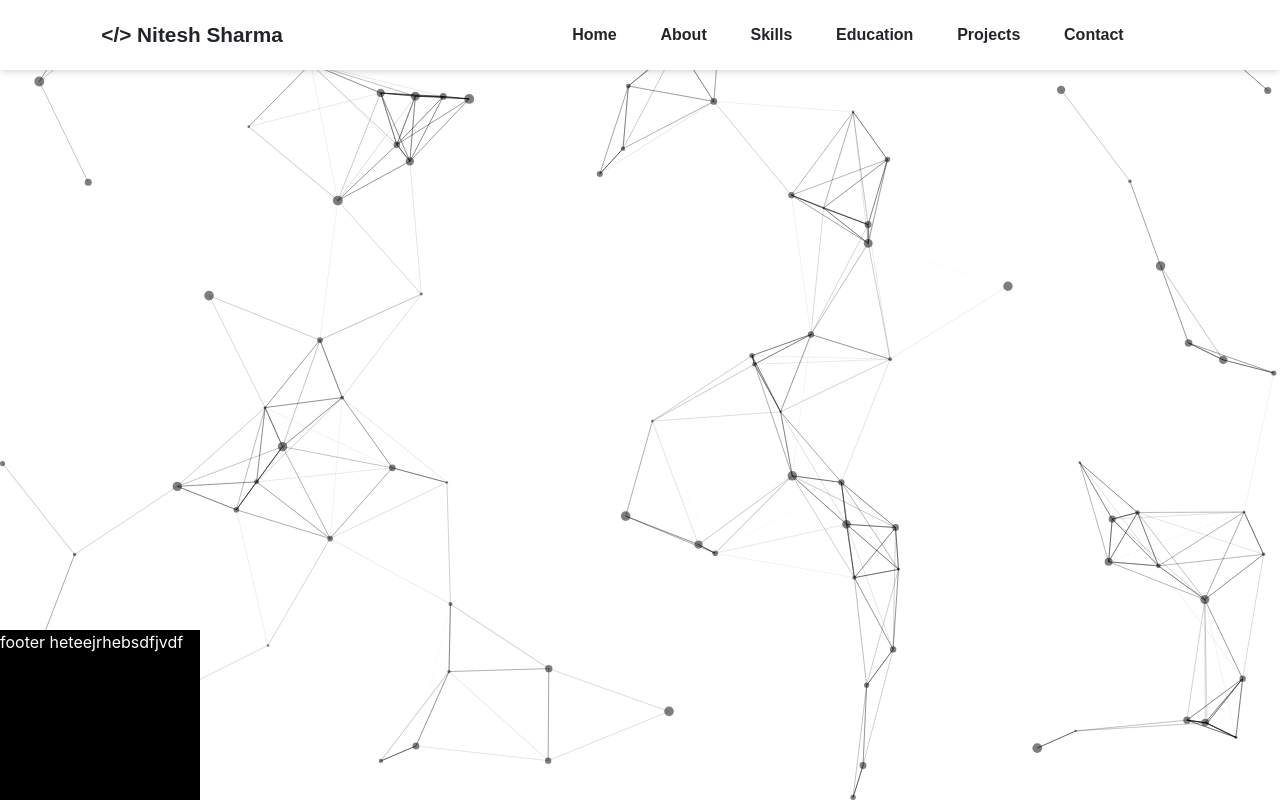
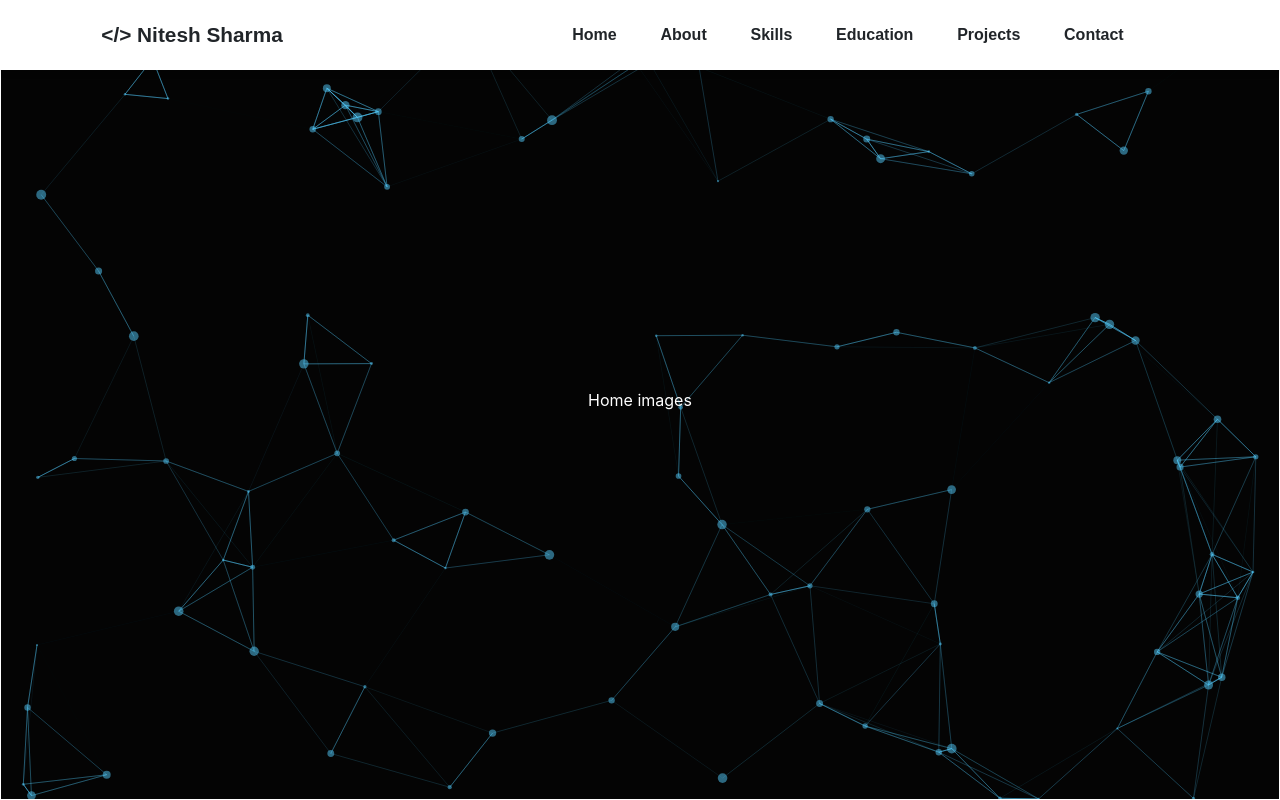
Before and after one commit to nitesh32/nit_folio, a React (Create React App) app: page / in a window 1280 px wide. Shown: the top 800 px of the page. Built offline with nearby package versions, Linux system fonts and the light colour scheme.

Commit message:
basic layout ready

```diff
--- a/src/App.css
+++ b/src/App.css
@@ -1,10 +1,9 @@
-body{
-  height: 300px !important;
+body {
+  height: 3000px !important;
   width: 100vw !important;
   background-color: black;
-
 }
-#Navbar{
+#Navbar {
   width: 100%;
   height: 70px;
   z-index: 2;
@@ -15,9 +14,10 @@ body{
   justify-content: center;
   position: fixed;
   font-family: Arial, Helvetica, sans-serif;
-  box-shadow: rgba(0, 0, 0, 0.1) 0px 4px 6px -1px, rgba(0, 0, 0, 0.06) 0px 2px 4px -1px;
+  box-shadow: rgba(0, 0, 0, 0.1) 0px 4px 6px -1px,
+    rgba(0, 0, 0, 0.06) 0px 2px 4px -1px;
 }
-#naming{
+#naming {
   height: 70px;
   width: 30%;
   /* border: 1px solid black; */
@@ -25,14 +25,13 @@ body{
   align-items: center;
   justify-content: center;
   font-size: 1.3rem;
-
 }
-#naming>strong:hover{
+#naming > strong:hover {
   color: blue;
   transition: 0.5s ease-in-out;
   cursor: pointer;
 }
-#navigation{
+#navigation {
   height: 70px;
   width: 70%;
   /* border: 1px solid black; */
@@ -41,7 +40,7 @@ body{
   justify-content: center;
   font-weight: bolder;
 }
-#navigation>ul{
+#navigation > ul {
   list-style: none;
   margin: 0px;
   width: 70%;
@@ -50,13 +49,28 @@ body{
   align-items: center;
   justify-content: space-around;
 }
-#footer{
+
+/* Home component */
+#Layout {
+  height: 600vh;
+  width: 100vw;
   position: absolute;
-  height: 200px;
-  width: 200px;
+  top: 0px;
   left: 0px;
-  bottom: -30px;
-  background-color: black;
-  color:white;
-  box-sizing: border-box;
+  z-index: 1;
+  color: black;
+  display: flex;
+  align-items: center;
+  justify-content: center;
+  flex-direction: column;
 }
+.div-all{
+  height: 100vh;
+  width: 100vw;
+  z-index: 2;
+  display: flex;
+  align-items: center;
+  justify-content: center;
+  color: white;
+  border: 1px solid white;
+}
--- a/src/App.js
+++ b/src/App.js
@@ -2,14 +2,15 @@ import "./App.css";
 import Bar from "./components/Bar";
 import React from "react";
 import Particle from "./components/Particle";
-import Footer from "./components/Footer";
+import Layout from "./components/Layout";
 
 function App() {
   return (
     <>
       <Bar></Bar>
+      <Layout></Layout>
       <Particle></Particle>
-      <Footer></Footer>
+
     </>
   );
 }
--- /dev/null
+++ b/src/components/About.js
@@ -0,0 +1,7 @@
+import React from 'react'
+
+export default function About() {
+  return (
+    <div class="div-all">About</div>
+  )
+}
--- /dev/null
+++ b/src/components/Contact.js
@@ -0,0 +1,7 @@
+import React from 'react'
+
+export default function Contact() {
+  return (
+    <div class="div-all">Contact</div>
+  )
+}
--- /dev/null
+++ b/src/components/Education.js
@@ -0,0 +1,7 @@
+import React from 'react'
+
+export default function Education() {
+  return (
+    <div class="div-all">Education</div>
+  )
+}
--- a/src/components/Footer.js
+++ /dev/null
@@ -1,7 +0,0 @@
-import React from 'react'
-
-export default function footer() {
-  return (
-    <div id="footer">footer heteejrhebsdfjvdf</div>
-  )
-}
--- /dev/null
+++ b/src/components/Home.js
@@ -0,0 +1,9 @@
+import React from 'react'
+
+export default function Home() {
+  return (
+    <div class="div-all">
+            Home images
+    </div>
+  )
+}
--- /dev/null
+++ b/src/components/Layout.js
@@ -0,0 +1,21 @@
+import React from 'react';
+import Home from "./Home";
+import About from "./About";
+import Skills from "./Skills";
+import Education from "./Education";
+import Projects from "./Projects";
+import Contact from "./Contact";
+
+export default function Layout() {
+  return (
+    <div id="Layout">
+        <Home></Home>
+        <About></About>
+        <Skills></Skills>
+        <Education></Education>
+        <Projects></Projects>
+        <Contact></Contact>
+
+    </div>
+  )
+}
--- a/src/components/Particle.jsx
+++ b/src/components/Particle.js
@@ -18,7 +18,6 @@ export default function Particle() {
   }, []);
 
   return (
-
       <Particles props
         id="tsparticles"
         init={particlesInit}
@@ -26,7 +25,7 @@ export default function Particle() {
         options={{
           background: {
             color: {
-              value: "#ffffff",
+              value: "#040404",
             },
           },
           fpsLimit: 120,
@@ -54,10 +53,10 @@ export default function Particle() {
           },
           particles: {
             color: {
-              value: "#000",
+              value: "#53CBFB",
             },
             links: {
-              color: "#000",
+              color: "#53CBFB",
               distance: 150,
               enable: true,
               opacity: 0.5,
--- /dev/null
+++ b/src/components/Projects.js
@@ -0,0 +1,7 @@
+import React from 'react'
+
+export default function Projects() {
+  return (
+    <div class="div-all">Projects</div>
+  )
+}
--- /dev/null
+++ b/src/components/Skills.js
@@ -0,0 +1,7 @@
+import React from 'react'
+
+export default function Skills() {
+  return (
+    <div class="div-all">Skills</div>
+  )
+}
```
